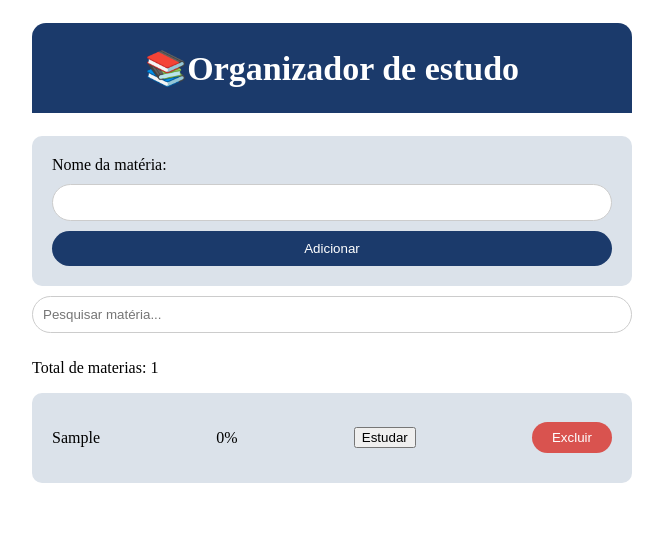
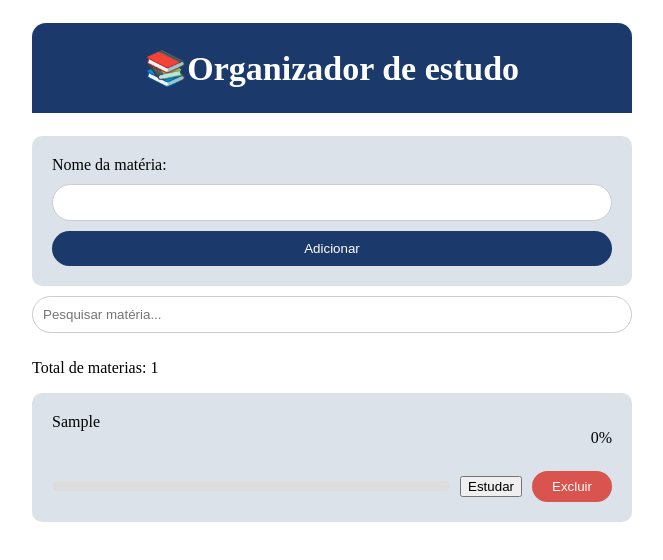
Before and after one commit to Saulorangel87/Organizador-de-estudo, a React (Vite) app: page / in a window 1280 px wide. Both pictures are taken after typing "Sample" into the empty fields and a click on the button "Adicionar". Shown: the top 560 px of the page, without its empty margins (308-971 px from the left). Built offline with nearby package versions, Linux system fonts and the light colour scheme.

Commit message:
feat: melhorar a exibição das matérias com barra de progresso e ajustes de estilo

```diff
--- a/src/components/ListaMateria.jsx
+++ b/src/components/ListaMateria.jsx
@@ -11,7 +11,17 @@ export default function ListaMateria({
         const progresso = (materia.sessoesEstudadas / materia.meta) * 100;
         return (
           <li className={styles.item} key={materia.id}>
-            {materia.nome} <p>{Math.round(progresso)}%</p>
+            <div className={styles.linhaTopo}>
+              {materia.nome}
+              <p>{Math.round(progresso)}%</p>
+            </div>
+            <div className={styles.linhaBaixo}>
+              <div className={styles.barrafundo}>
+                <div
+                  className={styles.barrapreenchida}
+                  style={{ width: `${progresso}%` }}
+                ></div>
+              </div>
               <button
                 className={styles.botaoEstudar}
                 onClick={() => onEstudarMateria(materia.id)}
@@ -24,6 +34,7 @@ export default function ListaMateria({
               >
                 Excluir
               </button>
+            </div>
           </li>
         );
       })}
--- a/src/components/ListaMateria.module.css
+++ b/src/components/ListaMateria.module.css
@@ -1,7 +1,7 @@
 .listaMateria {
   display: flex;
   flex-direction: column;
-  gap:1px;
+  gap: 1px;
   list-style: none;
   background-color: #dbe2ea;
   padding: 20px;
@@ -10,8 +10,8 @@
 
 .item {
   display: flex;
-  justify-content: space-between;
-  align-items: center;
+  flex-direction: column;
+  gap: 8px;
 }
 
 .botaoExcluir {
@@ -22,3 +22,28 @@
   border-radius: 50px;
   cursor: pointer;
 }
+
+.barrafundo {
+  flex: 1;
+  width: 100%;
+  height: 10px;
+  background-color: #ddd;
+  border-radius: 5px;
+}
+
+.barrapreenchida {
+  height: 100%;
+  background-color: #1b3a6b;
+  border-radius: 5px;
+}
+
+.linhaTopo {
+  display: flex;
+  justify-content: space-between;
+}
+
+.linhaBaixo {
+  display: flex;
+  align-items: center;
+  gap: 10px;
+}
```
Lines whose indentation alone changed are shown as unchanged.
